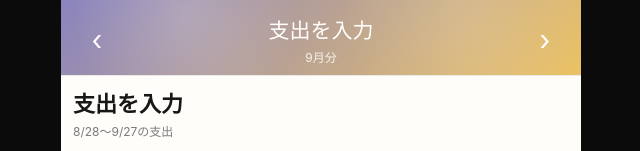
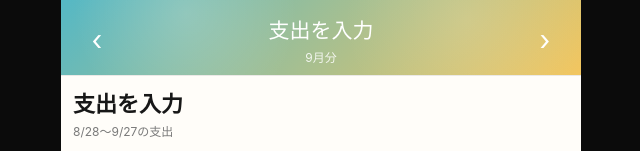
Before and after one commit to kkohinata0-cmd/kakeibo-app, a plain HTML site: page index.html in a window 1280 px wide. Shown: the top 151 px of the page, without its empty margins (319-959 px from the left). Drawn offline with Linux system fonts and the light colour scheme.

Commit message:
9〜12月のテーマ色を更新

```diff
--- a/index.html
+++ b/index.html
@@ -1374,10 +1374,10 @@
       { name: "紫陽花", start: "#9a96d3", end: "#83cbc7", soft: "#f3f5ff" },
       { name: "誕生月", start: "#ff74a3", end: "#ffac5f", soft: "#fff2ec" },
       { name: "夏祭り", start: "#4aa6b6", end: "#f6a05d", soft: "#f0fbfa" },
-      { name: "月見", start: "#8a84bf", end: "#ecc264", soft: "#f7f3ff" },
-      { name: "金木犀", start: "#bd8557", end: "#f0ad43", soft: "#fff6e3" },
-      { name: "紅葉", start: "#b46570", end: "#dd9254", soft: "#fff2eb" },
-      { name: "冬灯り", start: "#5785a4", end: "#cc8199", soft: "#f0f7fb" }
+      { name: "月見", start: "#55b8c5", end: "#f3c65f", soft: "#effbfa" },
+      { name: "金木犀", start: "#ff8d72", end: "#f4c84f", soft: "#fff6e8" },
+      { name: "紅葉", start: "#ed7288", end: "#a889d8", soft: "#fff1f5" },
+      { name: "冬灯り", start: "#54acd0", end: "#ee91b0", soft: "#eef9fc" }
     ];
 
     let state = loadState();
```
